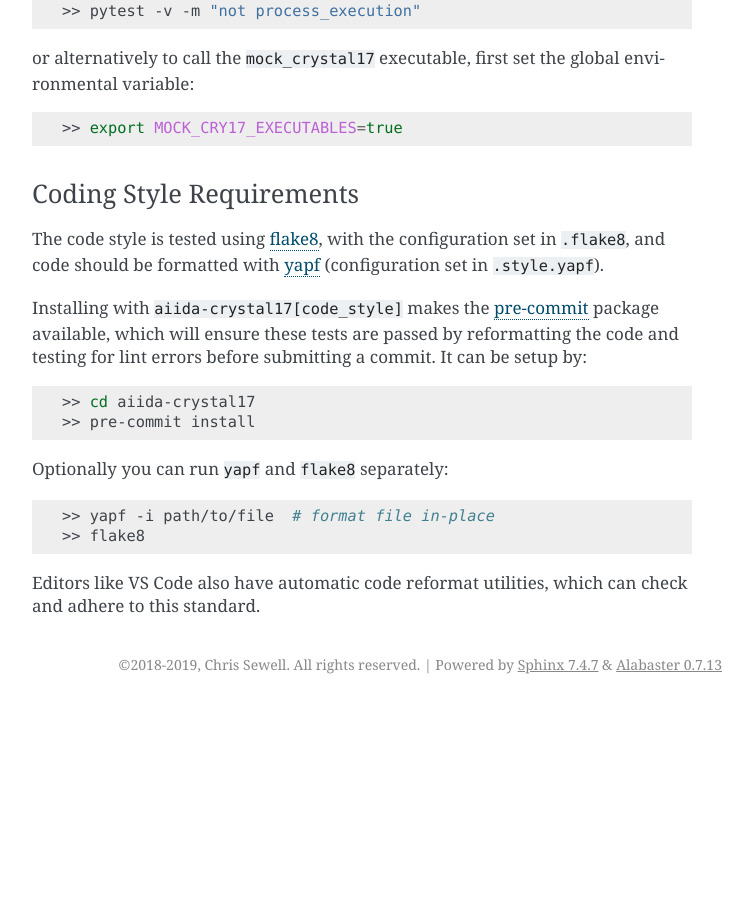
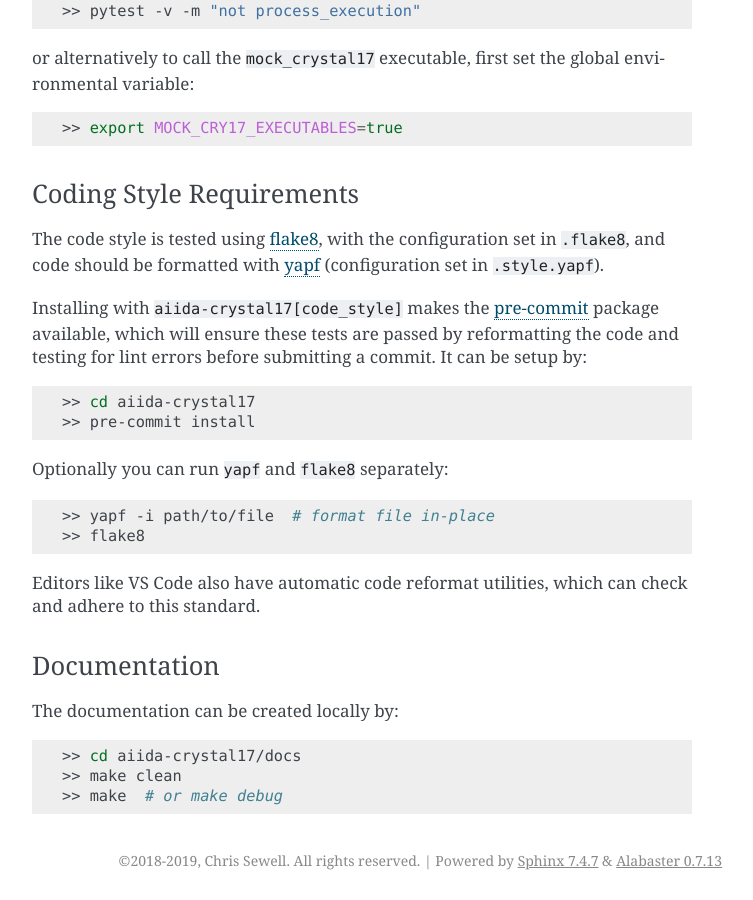
Before and after one commit to aiidaplugins/aiida-crystal17, a Sphinx documentation site: the page built from docs/source/user_guide/get_started.rst, in a window 1280 px wide and 900 px high, scrolled down 2286 px. Shown: the whole window, without its empty margins (388-1141 px from the left). Built offline with Sphinx 7.4.7, drawn with Linux system fonts in a browser that asks for light colours; pages that are not in the unit, such as notebooks, are missing from menus; before the commit the page ends 2990 px from its top, so only the background shows below that.

Commit message:
Add development instuctions for creating documentation

```diff
--- a/docs/source/user_guide/get_started.rst
+++ b/docs/source/user_guide/get_started.rst
@@ -146,6 +146,16 @@ Optionally you can run ``yapf`` and ``flake8`` separately:
 Editors like VS Code also have automatic code reformat utilities, which
 can check and adhere to this standard.
 
+Documentation
+~~~~~~~~~~~~~
+
+The documentation can be created locally by:
+
+.. code:: shell
+
+   >> cd aiida-crystal17/docs
+   >> make clean
+   >> make  # or make debug
 
 .. |PyPI| image:: https://img.shields.io/pypi/v/aiida-crystal17.svg
    :target: https://pypi.python.org/pypi/aiida-crystal17/
```
